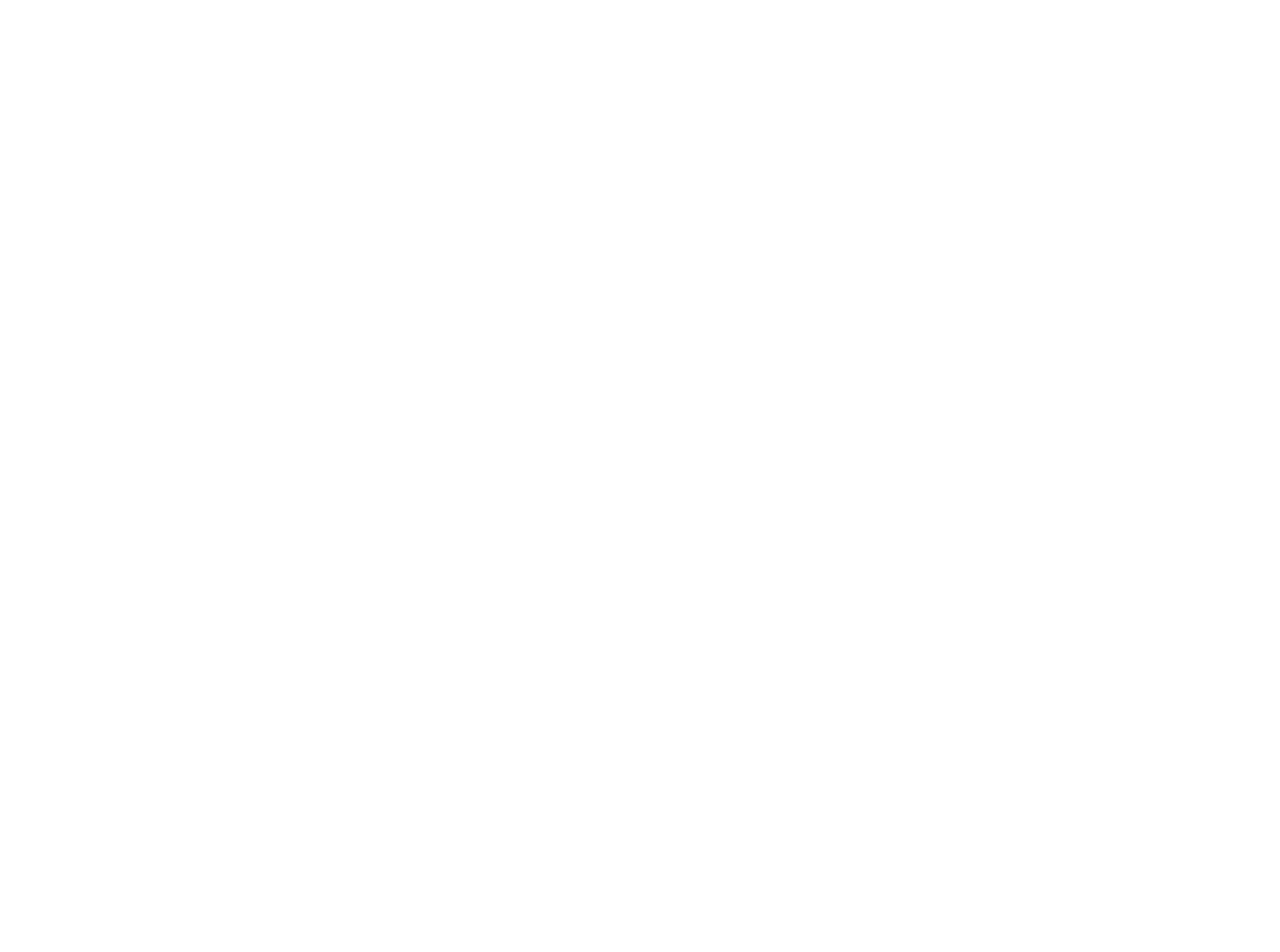
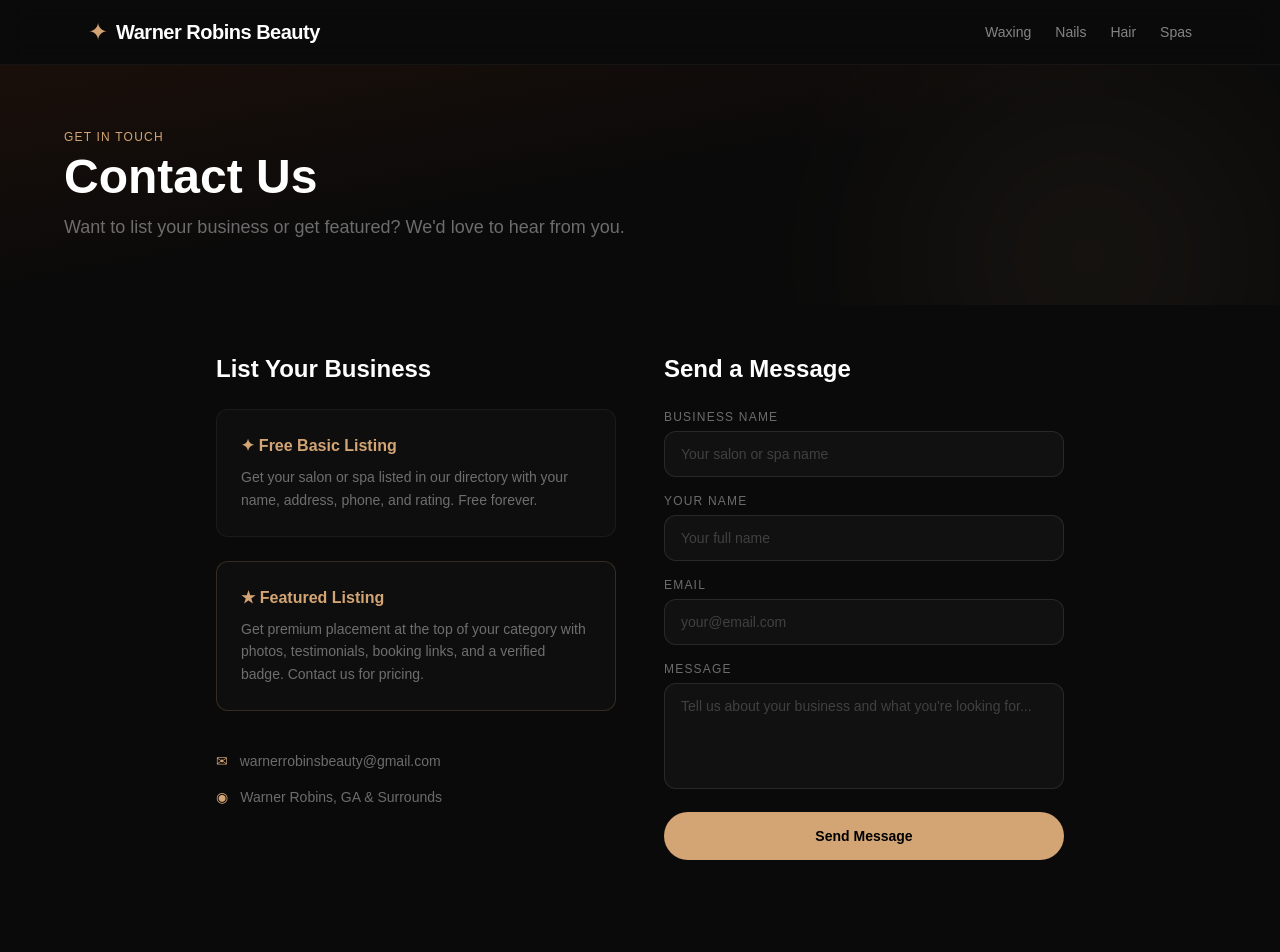
Before and after one commit to skenned23/warnerrobinsbeauty, a Next.js app: page /contact in a window 1280 px wide. Before the commit this address had no page. Shown: the top 952 px of the page. Before the commit the page ends 800 px from the top, so only its background shows below. Built offline with nearby package versions, Linux system fonts and the light colour scheme; a web font is replaced by a local one.

Commit message:
add contact page

```diff
--- /dev/null
+++ b/app/contact/page.tsx
@@ -0,0 +1,121 @@
+import Link from "next/link";
+import type { Metadata } from "next";
+
+export const metadata: Metadata = {
+  title: "Contact — Warner Robins Beauty Directory",
+  description: "Get in touch with Warner Robins Beauty Directory. List your salon, spa, or studio — free basic listings and premium featured placement available.",
+};
+
+export default function ContactPage() {
+  return (
+    <main className="min-h-screen bg-[#0A0A0A] text-white">
+
+      {/* Nav */}
+      <header className="sticky top-0 z-50 bg-[#0A0A0A]/90 backdrop-blur-md border-b border-white/5">
+        <div className="max-w-6xl mx-auto px-6 py-4 flex items-center justify-between">
+          <Link href="/" className="flex items-center gap-2">
+            <span className="text-[#D4A574] text-2xl">✦</span>
+            <span className="text-xl font-semibold tracking-tight">Warner Robins Beauty</span>
+          </Link>
+          <nav className="hidden md:flex gap-6 text-sm text-white/50">
+            <Link href="/waxing" className="hover:text-[#D4A574] transition-colors">Waxing</Link>
+            <Link href="/nail-salons" className="hover:text-[#D4A574] transition-colors">Nails</Link>
+            <Link href="/hair-salons" className="hover:text-[#D4A574] transition-colors">Hair</Link>
+            <Link href="/spas" className="hover:text-[#D4A574] transition-colors">Spas</Link>
+          </nav>
+        </div>
+      </header>
+
+      {/* Hero */}
+      <section className="relative py-16 px-6 overflow-hidden">
+        <div className="absolute inset-0 bg-gradient-to-br from-[#1a0f0a] via-[#0A0A0A] to-[#0A0A0A]" />
+        <div className="absolute top-0 right-0 w-96 h-96 rounded-full bg-[#D4A574] opacity-[0.06] blur-[100px]" />
+        <div className="relative max-w-6xl mx-auto">
+          <p className="text-[#D4A574] text-xs font-medium tracking-widest uppercase mb-2">Get In Touch</p>
+          <h1 className="text-4xl md:text-5xl font-bold mb-3">Contact Us</h1>
+          <p className="text-white/40 text-lg max-w-xl">
+            Want to list your business or get featured? We'd love to hear from you.
+          </p>
+        </div>
+      </section>
+
+      {/* Content */}
+      <div className="max-w-4xl mx-auto px-6 py-12 grid grid-cols-1 md:grid-cols-2 gap-12">
+
+        {/* Left — info */}
+        <div>
+          <h2 className="text-2xl font-bold mb-6">List Your Business</h2>
+
+          <div className="space-y-6 mb-10">
+            <div className="bg-white/[0.02] border border-white/5 rounded-xl p-6">
+              <h3 className="text-[#D4A574] font-semibold mb-2">✦ Free Basic Listing</h3>
+              <p className="text-white/40 text-sm leading-relaxed">Get your salon or spa listed in our directory with your name, address, phone, and rating. Free forever.</p>
+            </div>
+            <div className="bg-white/[0.02] border border-[#D4A574]/20 rounded-xl p-6">
+              <h3 className="text-[#D4A574] font-semibold mb-2">★ Featured Listing</h3>
+              <p className="text-white/40 text-sm leading-relaxed">Get premium placement at the top of your category with photos, testimonials, booking links, and a verified badge. Contact us for pricing.</p>
+            </div>
+          </div>
+
+          <div className="space-y-4 text-sm text-white/40">
+            <div className="flex items-center gap-3">
+              <span className="text-[#D4A574]">✉</span>
+              <a href="mailto:warnerrobinsbeauty@gmail.com" className="hover:text-[#D4A574] transition-colors">warnerrobinsbeauty@gmail.com</a>
+            </div>
+            <div className="flex items-center gap-3">
+              <span className="text-[#D4A574]">◉</span>
+              <span>Warner Robins, GA & Surrounds</span>
+            </div>
+          </div>
+        </div>
+
+        {/* Right — contact form */}
+        <div>
+          <h2 className="text-2xl font-bold mb-6">Send a Message</h2>
+          <form action={`mailto:warnerrobinsbeauty@gmail.com`} method="get" encType="text/plain" className="space-y-4">
+            <div>
+              <label className="text-xs text-white/40 uppercase tracking-widest mb-1.5 block">Business Name</label>
+              <input type="text" name="Business Name" placeholder="Your salon or spa name"
+                className="w-full bg-white/[0.03] border border-white/10 rounded-xl px-4 py-3 text-sm text-white placeholder-white/20 focus:outline-none focus:border-[#D4A574]/40 transition-colors" />
+            </div>
+            <div>
+              <label className="text-xs text-white/40 uppercase tracking-widest mb-1.5 block">Your Name</label>
+              <input type="text" name="Name" placeholder="Your full name"
+                className="w-full bg-white/[0.03] border border-white/10 rounded-xl px-4 py-3 text-sm text-white placeholder-white/20 focus:outline-none focus:border-[#D4A574]/40 transition-colors" />
+            </div>
+            <div>
+              <label className="text-xs text-white/40 uppercase tracking-widest mb-1.5 block">Email</label>
+              <input type="email" name="Email" placeholder="your@email.com"
+                className="w-full bg-white/[0.03] border border-white/10 rounded-xl px-4 py-3 text-sm text-white placeholder-white/20 focus:outline-none focus:border-[#D4A574]/40 transition-colors" />
+            </div>
+            <div>
+              <label className="text-xs text-white/40 uppercase tracking-widest mb-1.5 block">Message</label>
+              <textarea name="Message" rows={4} placeholder="Tell us about your business and what you're looking for..."
+                className="w-full bg-white/[0.03] border border-white/10 rounded-xl px-4 py-3 text-sm text-white placeholder-white/20 focus:outline-none focus:border-[#D4A574]/40 transition-colors resize-none" />
+            </div>
+            <button type="submit"
+              className="w-full bg-[#D4A574] hover:bg-[#C4956A] text-black py-3.5 rounded-full text-sm font-semibold transition-colors">
+              Send Message
+            </button>
+          </form>
+        </div>
+      </div>
+
+      {/* Footer */}
+      <footer className="border-t border-white/5 py-10 px-6 mt-12">
+        <div className="max-w-6xl mx-auto flex flex-col md:flex-row items-center justify-between gap-4 text-sm text-white/30">
+          <div className="flex items-center gap-2 font-semibold text-white/70">
+            <span className="text-[#D4A574]">✦</span> Warner Robins Beauty Directory
+          </div>
+          <nav className="flex gap-6">
+            <Link href="/waxing" className="hover:text-[#D4A574] transition-colors">Waxing</Link>
+            <Link href="/nail-salons" className="hover:text-[#D4A574] transition-colors">Nails</Link>
+            <Link href="/hair-salons" className="hover:text-[#D4A574] transition-colors">Hair</Link>
+            <Link href="/spas" className="hover:text-[#D4A574] transition-colors">Spas</Link>
+          </nav>
+          <p>© {new Date().getFullYear()} warnerrobinsbeauty.com</p>
+        </div>
+      </footer>
+    </main>
+  );
+}
```
